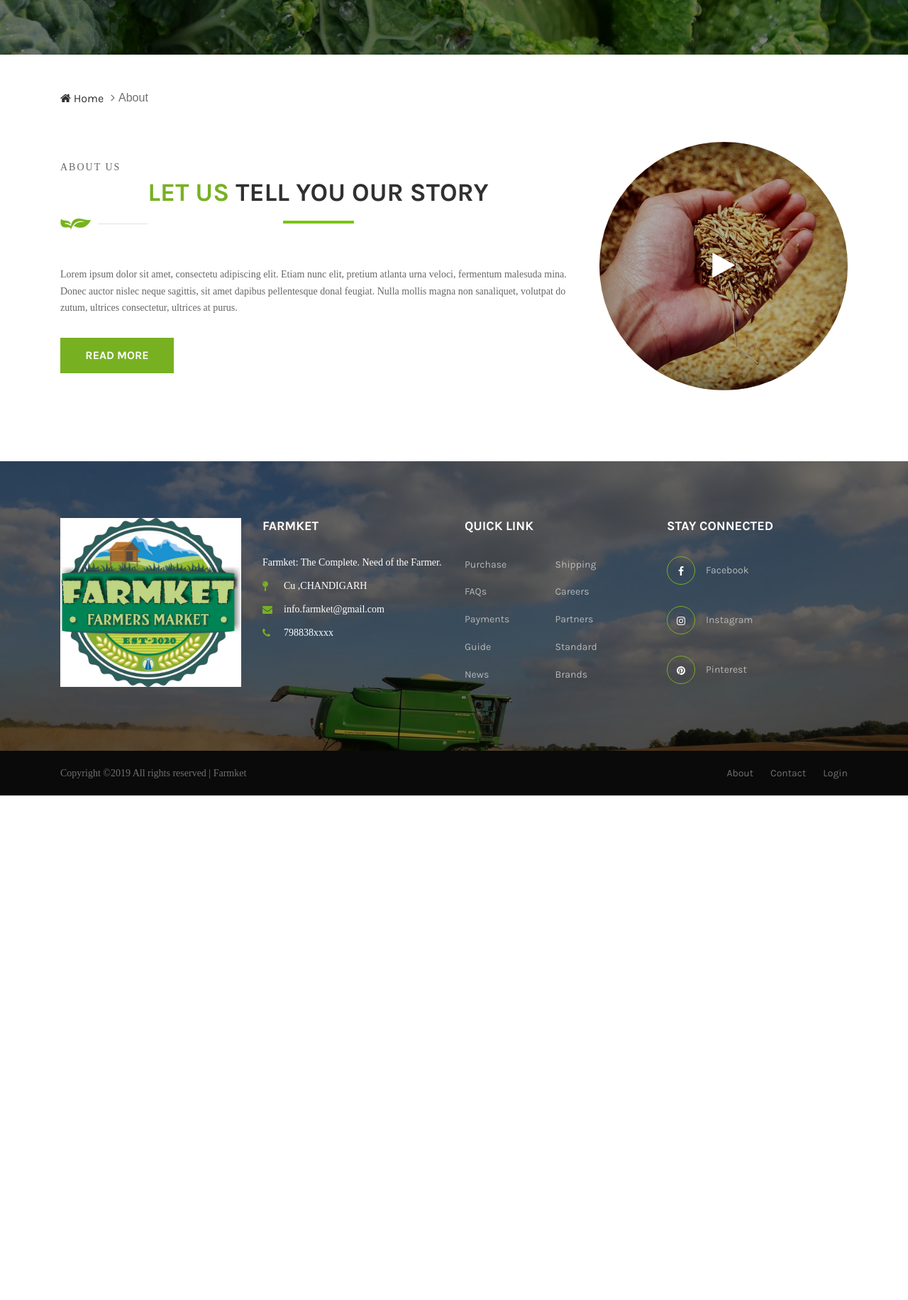
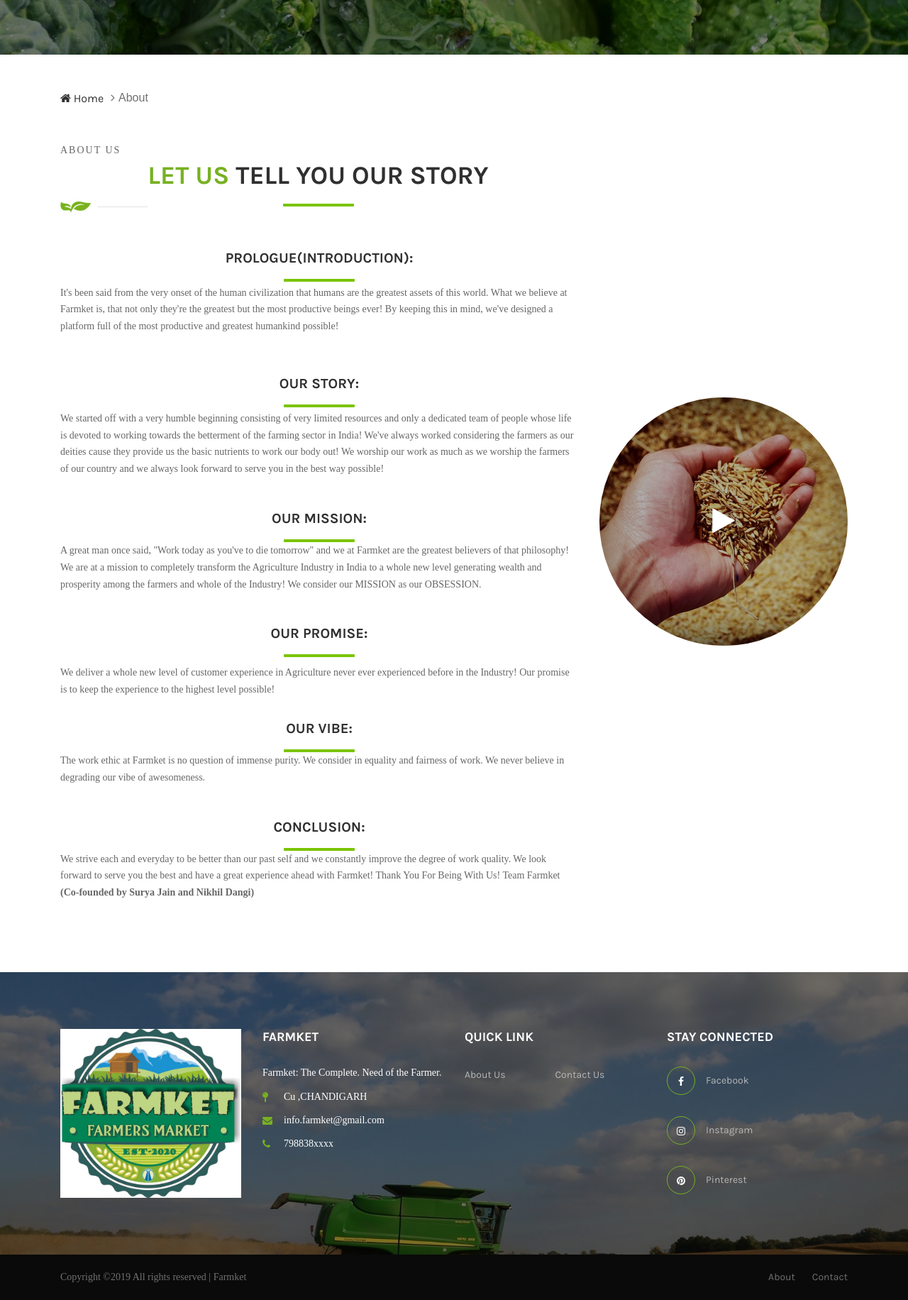
Before and after one commit to farmket/farm, a Django app: page /service/about_us in a window 1280 px wide. Shown: the part 303-2135 px from the top of the page at 71% size. Before the commit the page ends 1424 px from the top, so only its background shows below. Run offline with Django 3.2, Linux system fonts and the light colour scheme; some libraries are stand-ins or nearby versions; some web fonts are replaced.

Commit message:
local change

```diff
--- a/orders/templates/orders/order/created.html
+++ b/orders/templates/orders/order/created.html
@@ -11,7 +11,7 @@
 <meta http-equiv="content-type" content="text/html; charset=utf-8" >
 <meta http-equiv="X-UA-Compatible" content="IE=edge, chrome=1">
 
-	<title>Tour Template</title>
+	<title>fARMKET Farmker Fullfill needs</title>
 	<meta name="viewport" content="width=device-width, initial-scale=1">
 	<meta name="description" content="" />
 	<meta name="keywords" content="" />
--- a/orders/templates/orders/order/your_order.html
+++ b/orders/templates/orders/order/your_order.html
@@ -5,9 +5,9 @@
     <title></title>
 <meta http-equiv="content-type" content="text/html; charset=utf-8" >
 <meta http-equiv="X-UA-Compatible" content="IE=edge, chrome=1">
-<meta name="keywords" content="Yours orders, return order, cancel orders, online grocery,online grocery store,online buy grocery sonipat, online grocery  shopping, online grocery store,online supermarket,grocery sonipat,grocery narender nagar, online grocery shopping india, buy groceries online,online grocery  sonipat haryana sonipat  online vegetable store, service shopping online,Online Grocery roop nagar, online grocery sectore 1a">
+<meta name="keywords" content="Farmket">
 
-<meta name="description" content="ou can manage your orders yourself  for return you can contact us ..online vegetables fruits and vegetables sale soft drink  sonipat   The best online grocery store in Sonipat.  is an online supermarket for all your daily needs. Online shopping now made easy with a wide range of groceries and home needs.">
+<meta name="description" content="Farmket">
 
 
 <link rel="dns-prefetch" href="//www.googletagmanager.com">
--- a/service/templates/service/about.html
+++ b/service/templates/service/about.html
@@ -75,9 +75,60 @@
               <h2><span>Let Us</span> Tell You Our Story</h2>
               <img src="{% static 'service/img/core-img/decor.png' %}" alt="">
             </div>
-            <p>Lorem ipsum dolor sit amet, consectetu adipiscing elit. Etiam nunc elit, pretium atlanta urna veloci, fermentum malesuda mina. Donec auctor nislec neque sagittis, sit amet dapibus pellentesque donal feugiat. Nulla mollis magna non
-              sanaliquet, volutpat do zutum, ultrices consectetur, ultrices at purus.</p>
-            <a href="#" class="btn famie-btn mt-30">Read More</a>
+
+<h2>
+            Prologue(Introduction):</h2><p><br>
+It's been said from the very onset of the human civilization that humans are the greatest assets of this world. What we believe at Farmket is, that not only they're the greatest but the most productive beings ever! By keeping this in mind, we've designed a platform full of the most productive and greatest humankind possible!
+
+</p>
+
+<br>
+<br>
+<h2 ><br>
+            Our Story:</h2>
+        <p>  <br>  We started off with a very humble beginning consisting of very limited resources and only a dedicated team of people whose life is devoted to working towards the betterment of the farming sector in India! We've always worked considering the farmers as our deities cause they provide us the basic nutrients to work our body out! We worship our work as much as we worship the farmers of our country and we always look forward to serve you in the best way possible!
+
+
+</p>
+            <br>
+            <br>
+            <br>
+<h2 style="margin-bottom:20px;">
+  Our Mission:</h2>
+<p>A great man once said, "Work today as you've to die tomorrow" and we at Farmket are the greatest believers of that philosophy! We are at a mission to completely transform the Agriculture Industry in India to a whole new level generating wealth and prosperity among the farmers and whole of the Industry! We consider our MISSION as our OBSESSION.
+</p>
+
+
+<br>
+<br>
+<br>
+<h2 >
+  Our Promise:</h2><br><br><p>
+We deliver a whole new level of customer experience in Agriculture never ever experienced before in the Industry! Our promise is to keep the experience to the highest level possible!
+          </p>
+<br>
+<br>
+
+
+<h2 style="margin-bottom:20px;">
+  Our Vibe:</h2><p>
+The work ethic at Farmket is no question of immense purity. We consider in equality and fairness of work. We never believe in degrading our vibe of awesomeness.
+
+          </p>
+            <br>
+            <br>
+            <br>
+
+
+<h2 style="margin-bottom:20px;">
+  Conclusion:</h2><p>
+We strive each and everyday to be better than our past self and we constantly improve the degree of work quality.
+We look forward to serve you the best and have a great experience ahead with Farmket!
+Thank You For Being With Us!
+Team Farmket
+            <br>
+            <b>(Co-founded by Surya Jain and Nikhil Dangi)</b></p>
+            <!--<a href="#" class="btn famie-btn mt-30">Read More</a>-->
           </div>
         </div>
 
--- a/service/templates/service/base.html
+++ b/service/templates/service/base.html
@@ -10,7 +10,7 @@
 <meta charset="utf-8">
 <meta http-equiv="X-UA-Compatible" content="IE=edge">
 <meta name="viewport" content="width=device-width, initial-scale=1">
-<title>Bootstrap Multiple Item Product Carousel</title>
+
 
 {% block head %}
 
@@ -391,16 +391,17 @@
               <!-- Footer Widget Nav -->
               <nav class="footer-widget-nav">
                 <ul>
-                  <li><a href="#">Purchase</a></li>
-                  <li><a href="#">Shipping</a></li>
-                  <li><a href="#">FAQs</a></li>
-                  <li><a href="#">Careers</a></li>
-                  <li><a href="#">Payments</a></li>
-                  <li><a href="#">Partners</a></li>
-                  <li><a href="#">Guide</a></li>
-                  <li><a href="#">Standard</a></li>
-                  <li><a href="#">News</a></li>
-                  <li><a href="#">Brands</a></li>
+                  <li><a href="{% url 'service:about_us' %}">About Us</a></li>
+                  <li><a href="{% url 'service:contact_us' %}">Contact Us</a></li>
+                  <!--<li><a href="#">Shipping</a></li>-->
+                  <!--<li><a href="#">FAQs</a></li>-->
+                  <!--<li><a href="#">Careers</a></li>-->
+                  <!--<li><a href="#">Payments</a></li>-->
+                  <!--<li><a href="#">Partners</a></li>-->
+                  <!--<li><a href="#">Guide</a></li>-->
+                  <!--<li><a href="#">Standard</a></li>-->
+                  <!--<li><a href="#">News</a></li>-->
+                  <!--<li><a href="#">Brands</a></li>-->
                 </ul>
               </nav>
             </div>
@@ -449,9 +450,9 @@
               <div class="footer-nav">
                 <nav>
                   <ul>
-                    <li><a href="#">About</a></li>
-                       <li><a href="#">Contact</a></li>
-                      <li><a href="#">Login</a></li>
+                    <li><a href="{% url 'service:about_us' %}">About</a></li>
+                       <li><a href="{% url 'service:contact_us' %}">Contact</a></li>
+                      <!--<li><a href="#">Login</a></li>-->
 
                   </ul>
                 </nav>
--- a/service/templates/service/feedback.html
+++ b/service/templates/service/feedback.html
@@ -2,7 +2,7 @@
 {% load static %}
 {% block head %}
 
-    <title>FeedBack Us grocery store sonipat : Your feedback is valuables for us.. From farmket .</title>
+    <title>Farmket Feedback.</title>
 <meta http-equiv="content-type" content="text/html; charset=utf-8" >
 <meta http-equiv="X-UA-Compatible" content="IE=edge, chrome=1">
 <meta name="keywords" content="Feedback Us, feedback, connect,Your area valuable, online grocery farmket shopping, online grocery store,online supermarket,grocery sonipat,grocery narender nagar, online grocery shopping india, buy groceries online,online grocery  sonipat haryana sonipat  online vegetable store, service shopping online,Online Grocery roop nagar, online grocery sectore 1a">
--- a/service/templates/service/index.html
+++ b/service/templates/service/index.html
@@ -5,11 +5,11 @@
 
 {% block head %}
 
-    <title>Fruits ,vegetables, Groceries,snacks ,beverages,sauce,and many more,at  store</title>
+    <title>Farmket The tru need of farmer.</title>
 <meta http-equiv="content-type" content="text/html; charset=utf-8" >
 <meta http-equiv="X-UA-Compatible" content="IE=edge, chrome=1">
 
-	<title>Tour Template</title>
+
 	<meta name="viewport" content="width=device-width, initial-scale=1">
 	<meta name="description" content="" />
 	<meta name="keywords" content="" />
```
Also changed, not shown: orders/templates/orders/order/create.html (+6 -6 lines), service/templates/service/cart_detail.html (+11 -6 lines), service/templates/service/contact.html (+8 -8 lines), service/templates/service/main.html (+16 -11 lines).
